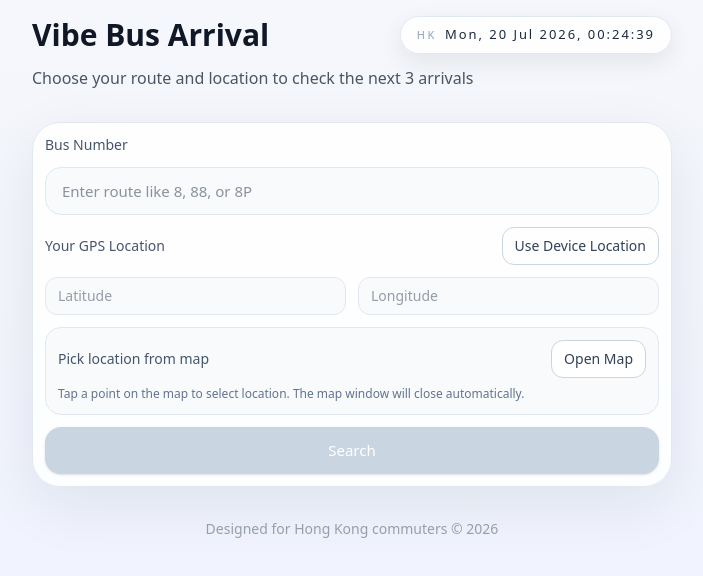
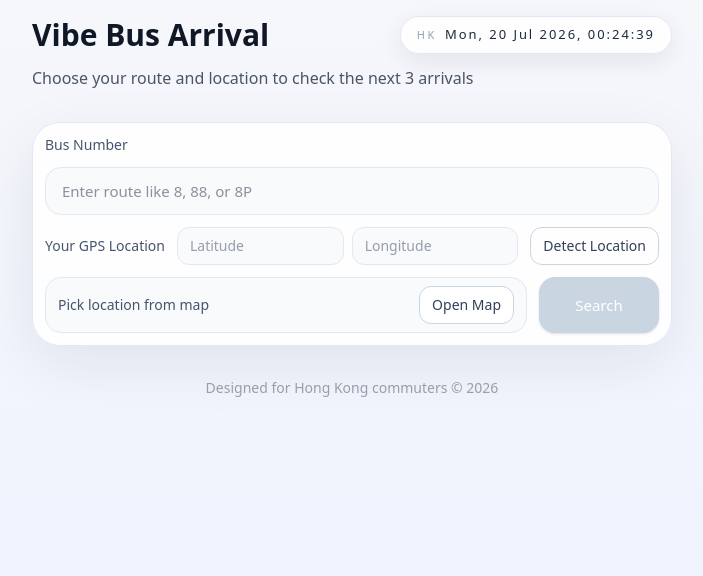
Before and after one commit to wing1016/Bus_Arrival, a React (Vite) app in the folder frontend/: page / in a window 1280 px wide. Shown: the top 576 px of the page, without its empty margins (288-991 px from the left). Built offline with nearby package versions, Linux system fonts and the light colour scheme.

Commit message:
Enhance arrival time display and improve location handling in App component

```diff
--- a/frontend/src/App.jsx
+++ b/frontend/src/App.jsx
@@ -10,9 +10,48 @@ const formatArrivalTime = (timeString) => {
   return `${normalizedHours.toString().padStart(2, '0')}:${minutes.toString().padStart(2, '0')} ${ampm}`;
 };
 
+const getHongKongCurrentMinutes = () => {
+  const nowParts = new Intl.DateTimeFormat('en-GB', {
+    timeZone: 'Asia/Hong_Kong',
+    hour: '2-digit',
+    minute: '2-digit',
+    hour12: false,
+  }).formatToParts(new Date());
+
+  const hour = Number(nowParts.find((part) => part.type === 'hour')?.value);
+  const minute = Number(nowParts.find((part) => part.type === 'minute')?.value);
+
+  if (!Number.isFinite(hour) || !Number.isFinite(minute)) {
+    return null;
+  }
+
+  return hour * 60 + minute;
+};
+
+const formatTimeLeft = (timeString) => {
+  const [arrivalHour, arrivalMinute] = timeString.split(':').map(Number);
+  if (!Number.isFinite(arrivalHour) || !Number.isFinite(arrivalMinute)) {
+    return '-';
+  }
+
+  const currentMinutes = getHongKongCurrentMinutes();
+  if (currentMinutes === null) {
+    return '-';
+  }
+
+  const arrivalMinutes = arrivalHour * 60 + arrivalMinute;
+  let minutesLeft = arrivalMinutes - currentMinutes;
+  if (minutesLeft < 0) {
+    minutesLeft += 24 * 60;
+  }
+
+  return minutesLeft <= 0 ? 'Due' : `${minutesLeft} min`;
+};
+
 function App() {
   const [busNumber, setBusNumber] = useState('');
   const [arrivals, setArrivals] = useState([]);
+  const [resultBusNumber, setResultBusNumber] = useState('');
   const [loading, setLoading] = useState(false);
   const [locating, setLocating] = useState(false);
   const [error, setError] = useState('');
@@ -174,6 +213,7 @@ function App() {
     if (!trimmedBusNumber) {
       setError('Please enter a bus number to check the next arrivals.');
       setArrivals([]);
+      setResultBusNumber('');
       setNearestStopInfo(null);
       setOperator('');
       return;
@@ -182,6 +222,7 @@ function App() {
     if (!isValidHongKongBusNumber(trimmedBusNumber)) {
       setError('That does not look like a Hong Kong bus route number. Please try values like 8, 88, or 8P.');
       setArrivals([]);
+      setResultBusNumber('');
       setNearestStopInfo(null);
       setOperator('');
       return;
@@ -190,6 +231,7 @@ function App() {
     if (!latitude || !longitude) {
       setError('Please detect your device location or choose your location on the map first.');
       setArrivals([]);
+      setResultBusNumber('');
       setNearestStopInfo(null);
       setOperator('');
       return;
@@ -223,6 +265,7 @@ function App() {
       }
       const data = await response.json();
       setArrivals(data.arrivalTimes || []);
+      setResultBusNumber(data.busNumber || trimmedBusNumber);
       setNearestStopInfo(data.nearestStop || null);
       setOperator(data.operator || '');
     } catch (err) {
@@ -235,6 +278,7 @@ function App() {
       }
 
       setNearestStopInfo(null);
+      setResultBusNumber('');
       setOperator('');
     } finally {
       setLoading(false);
@@ -269,19 +313,9 @@ function App() {
             disabled={loading}
           />
 
-          <div className="flex items-center justify-between gap-3">
+          <div className="flex flex-wrap items-center gap-3">
             <p className="text-sm text-slate-600">Your GPS Location</p>
-            <button
-              type="button"
-              onClick={handleDetectLocation}
-              className="rounded-xl border border-slate-300 px-3 py-2 text-sm text-slate-700 transition hover:bg-slate-100 disabled:opacity-50"
-              disabled={locating || loading}
-            >
-              {locating ? 'Detecting...' : 'Use Device Location'}
-            </button>
-          </div>
-
-          <div className="grid grid-cols-1 sm:grid-cols-2 gap-3">
+            <div className="flex flex-1 min-w-[220px] items-center gap-2">
               <input
                 type="text"
                 value={latitude}
@@ -290,7 +324,7 @@ function App() {
                   setNearestStopLabel('');
                 }}
                 placeholder="Latitude"
-              className="rounded-xl border border-slate-200 bg-slate-50 px-3 py-2 text-sm text-slate-700 outline-none focus:border-blue-300 focus:bg-white"
+                className="w-full rounded-xl border border-slate-200 bg-slate-50 px-3 py-2 text-sm text-slate-700 outline-none focus:border-blue-300 focus:bg-white"
                 disabled={loading}
               />
               <input
@@ -301,9 +335,18 @@ function App() {
                   setNearestStopLabel('');
                 }}
                 placeholder="Longitude"
-              className="rounded-xl border border-slate-200 bg-slate-50 px-3 py-2 text-sm text-slate-700 outline-none focus:border-blue-300 focus:bg-white"
+                className="w-full rounded-xl border border-slate-200 bg-slate-50 px-3 py-2 text-sm text-slate-700 outline-none focus:border-blue-300 focus:bg-white"
                 disabled={loading}
               />
+            </div>
+            <button
+              type="button"
+              onClick={handleDetectLocation}
+              className="sm:ml-auto rounded-xl border border-slate-300 px-3 py-2 text-sm text-slate-700 transition hover:bg-slate-100 disabled:opacity-50"
+              disabled={locating || loading}
+            >
+              {locating ? 'Detecting...' : 'Detect Location'}
+            </button>
           </div>
 
           {latitude && longitude && (
@@ -312,8 +355,9 @@ function App() {
             </div>
           )}
 
-          <div className="rounded-2xl border border-slate-200 bg-slate-50 p-3">
-            <div className="flex flex-col gap-3 sm:flex-row sm:items-center sm:justify-between">
+          <div className="grid grid-cols-1 gap-3 sm:grid-cols-[1fr_auto] sm:items-stretch">
+            <div className="rounded-2xl border border-slate-200 bg-slate-50 px-3 py-2">
+              <div className="flex items-center justify-between gap-3">
                 <p className="text-sm text-slate-600">Pick location from map</p>
                 <button
                   type="button"
@@ -324,18 +368,16 @@ function App() {
                   Open Map
                 </button>
               </div>
-            <p className="mt-2 text-xs text-slate-500">
-              Tap a point on the map to select location. The map window will close automatically.
-            </p>
             </div>
 
             <button
               type="submit"
-            className="w-full rounded-2xl bg-slate-900 px-6 py-3 text-[15px] font-medium text-white shadow-sm transition hover:bg-slate-700 disabled:bg-slate-300"
+              className="h-full min-h-[52px] rounded-2xl bg-slate-900 px-6 py-3 text-[15px] font-medium text-white shadow-sm transition hover:bg-slate-700 disabled:bg-slate-300 sm:min-w-[120px]"
               disabled={loading || !busNumber.trim()}
             >
               {loading ? <span className="animate-spin">Searching...</span> : 'Search'}
             </button>
+          </div>
         </form>
       </div>
 
@@ -355,13 +397,25 @@ function App() {
               <p className="text-sky-700">Distance: {nearestStopInfo.distanceKm} km</p>
             </div>
           )}
-          <ol className="space-y-2">
+          <div className="overflow-hidden rounded-2xl border border-slate-200">
+            <div className="grid grid-cols-3 bg-slate-100 px-4 py-2 text-xs font-semibold uppercase tracking-wide text-slate-600">
+              <span>Company</span>
+              <span>Bus Number</span>
+              <span>Arrives In</span>
+            </div>
+            <ol>
               {arrivals.map((time, index) => (
-              <li key={index} className="text-lg text-gray-700">
-                {formatArrivalTime(time)}
+                <li key={index} className="grid grid-cols-3 border-t border-slate-200 px-4 py-3 text-base text-slate-700">
+                  <span className="font-medium">{operator || '-'}</span>
+                  <span>{resultBusNumber || busNumber.trim().toUpperCase() || '-'}</span>
+                  <span>
+                    <span className="block font-medium">{formatTimeLeft(time)}</span>
+                    <span className="block text-xs text-slate-500">{formatArrivalTime(time)}</span>
+                  </span>
                 </li>
               ))}
             </ol>
+          </div>
         </div>
       )}
 
```
Lines whose indentation alone changed are shown as unchanged.
